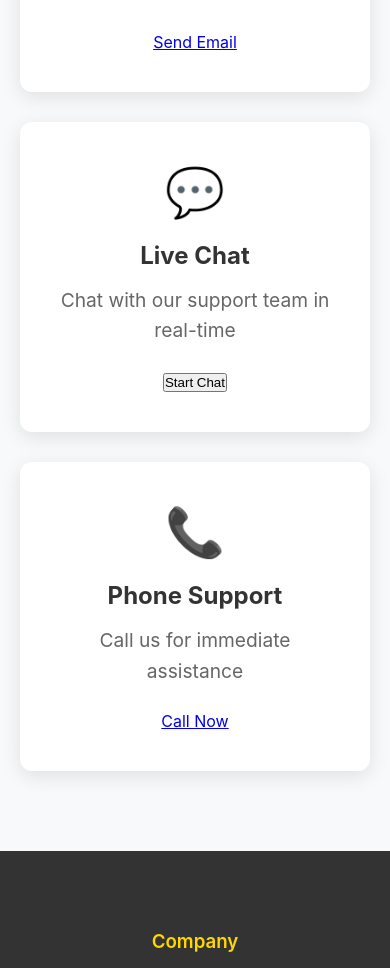
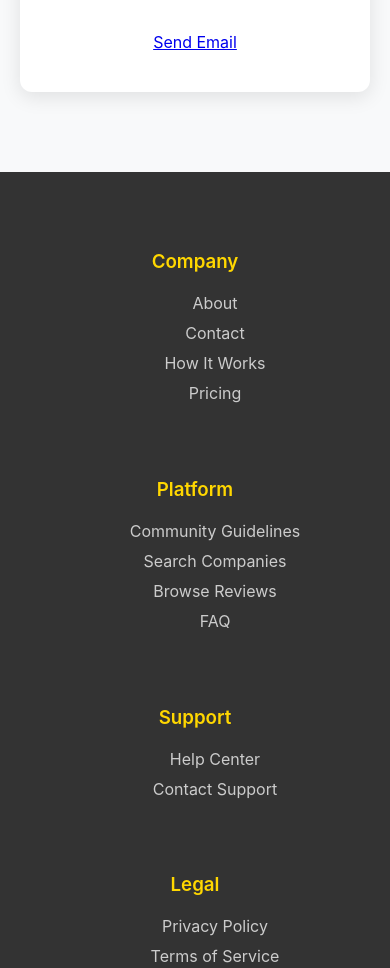
Before and after one commit to LogiScore/frontend, a SvelteKit app: page /help in a window 390 px wide. Shown: the part 3966-4934 px from the top of the page. Built offline with nearby package versions, Linux system fonts and the light colour scheme; no server answers.

Commit message:
Remove live chat and phone support options from help page - Keep only email support option for cleaner support section

```diff
--- a/src/routes/help/+page.svelte
+++ b/src/routes/help/+page.svelte
@@ -137,20 +137,6 @@
           <h3>Email Support</h3>
           <p>Get help via email within 24 hours</p>
           <a href="mailto:support@logiscore.com" class="btn-secondary">Send Email</a>
-        </div>
-
-        <div class="support-option">
-          <div class="option-icon">💬</div>
-          <h3>Live Chat</h3>
-          <p>Chat with our support team in real-time</p>
-          <button class="btn-secondary">Start Chat</button>
-        </div>
-
-        <div class="support-option">
-          <div class="option-icon">📞</div>
-          <h3>Phone Support</h3>
-          <p>Call us for immediate assistance</p>
-          <a href="tel:+1-555-0123" class="btn-secondary">Call Now</a>
         </div>
       </div>
     </div>
```
